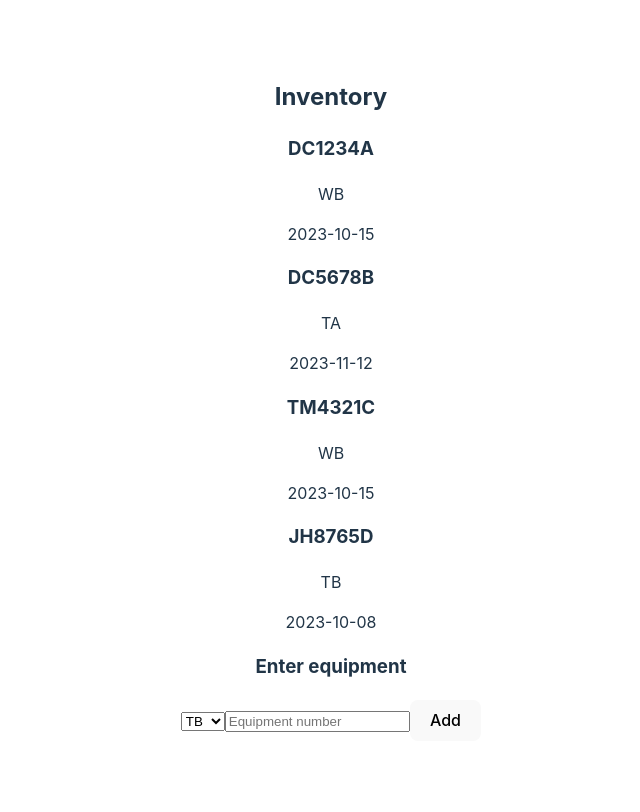
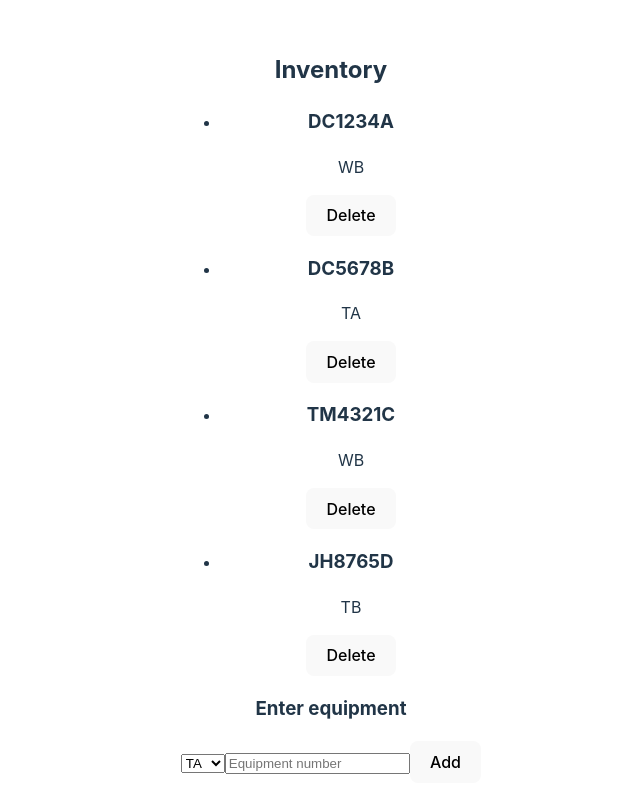
Before and after one commit to ag7621/project-inventory, a React (Vite) app: page / in a window 1280 px wide. Shown: the top 812 px of the page, without its empty margins (309-949 px from the left). Built offline with nearby package versions, Linux system fonts and the light colour scheme.

Commit message:
update app
created add/delete functions

```diff
--- a/src/App.jsx
+++ b/src/App.jsx
@@ -1,57 +1,87 @@
-import { useState } from 'react';
+import { useEffect, useState } from 'react';
 import './App.css';
 
 const initialData = [
   {
     equipment: 'DC1234A',
     location: 'WB',
-    date: '2023-10-15',
+    // date: '2023-10-15',
   },
   {
     equipment: 'DC5678B',
     location: 'TA',
-    date: '2023-11-12',
+    // date: '2023-11-12',
   },
   {
     equipment: 'TM4321C',
     location: 'WB',
-    date: '2023-10-15',
+    // date: '2023-10-15',
   },
   {
     equipment: 'JH8765D',
     location: 'TB',
-    date: '2023-10-08',
+    // date: '2023-10-08',
   },
 ];
 
 function App() {
+  const [inventory, setInventory] = useState(initialData);
+
   const [equipment, setEquipment] = useState('');
+  const [location, setLocation] = useState('TA');
+
+  function handleAddItems(item) {
+    setInventory((prevItems) => [...prevItems, item]);
+  }
+
+  function handleDeleteItem(equipment) {
+    console.log(equipment);
+    setInventory((inventory) =>
+      inventory.filter((item) => item.equipment !== equipment)
+    );
+  }
 
   function handleSubmit(e) {
     e.preventDefault();
 
-    const newEquipment = { equipment };
+    if (!equipment) return;
+
+    const newEquipment = { equipment, location };
     console.log(newEquipment);
+
+    handleAddItems(newEquipment);
 
     setEquipment('');
   }
+
+  useEffect(() => {
+    console.log('inventory changes: ', inventory);
+    inventory.forEach((item) => {
+      console.log(item);
+    });
+  }, [inventory]);
 
   return (
     <>
       <div>
         <h2>Inventory</h2>
-        {initialData.map((item) => (
-          <div key={item.equipment}>
-            <h3>{item.equipment}</h3>
-            <p>{item.location}</p>
-            <p>{item.date}</p>
-          </div>
-        ))}
+        <ul>
+          {inventory.map((item) => (
+            <li key={item.equipment}>
+              <h3>{item.equipment}</h3>
+              <p>{item.location}</p>
+              <p>{item.date}</p>
+              <button onClick={() => handleDeleteItem(item.equipment)}>
+                Delete
+              </button>
+            </li>
+          ))}
+        </ul>
       </div>
 
       <form onSubmit={handleSubmit}>
         <h3>Enter equipment</h3>
-        <select>
+        <select value={location} onChange={(e) => setLocation(e.target.value)}>
           <option value="TB">TB</option>
           <option value="TA">TA</option>
           <option value="PM">PM</option>
```
